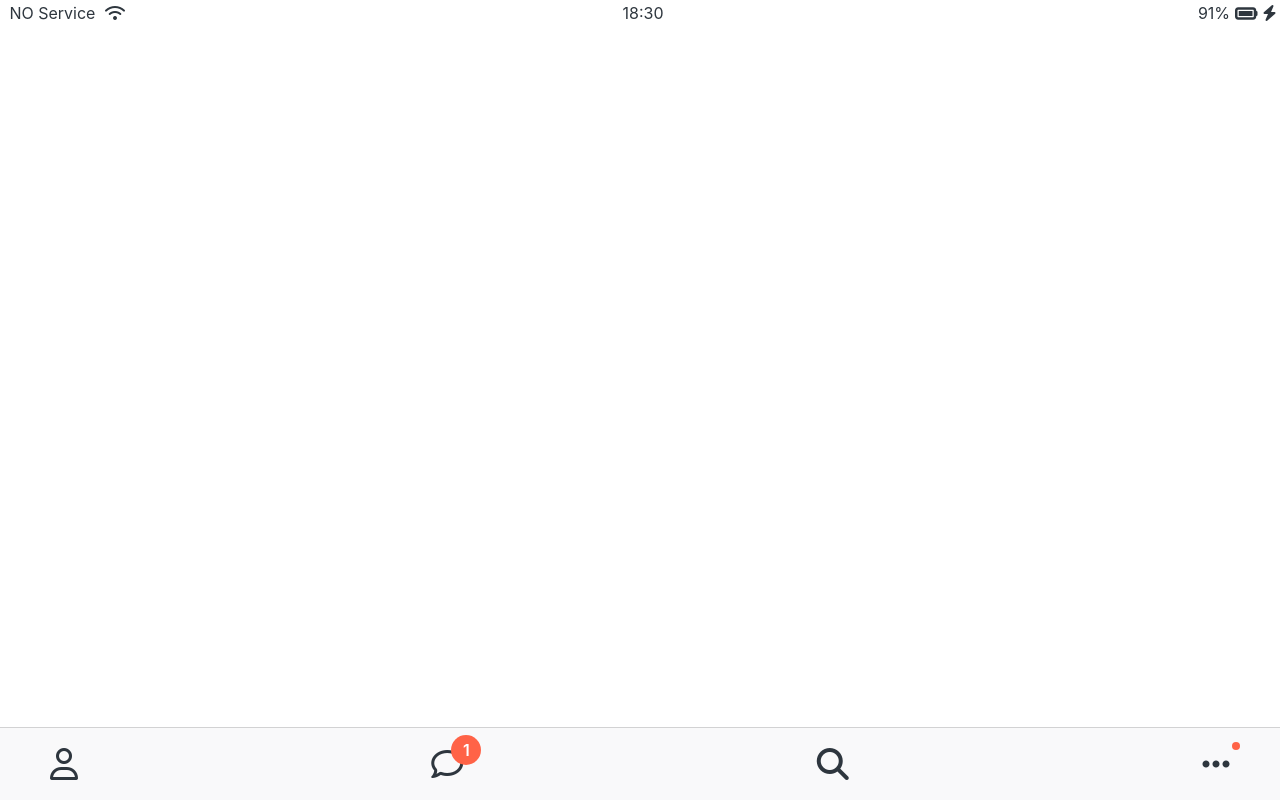
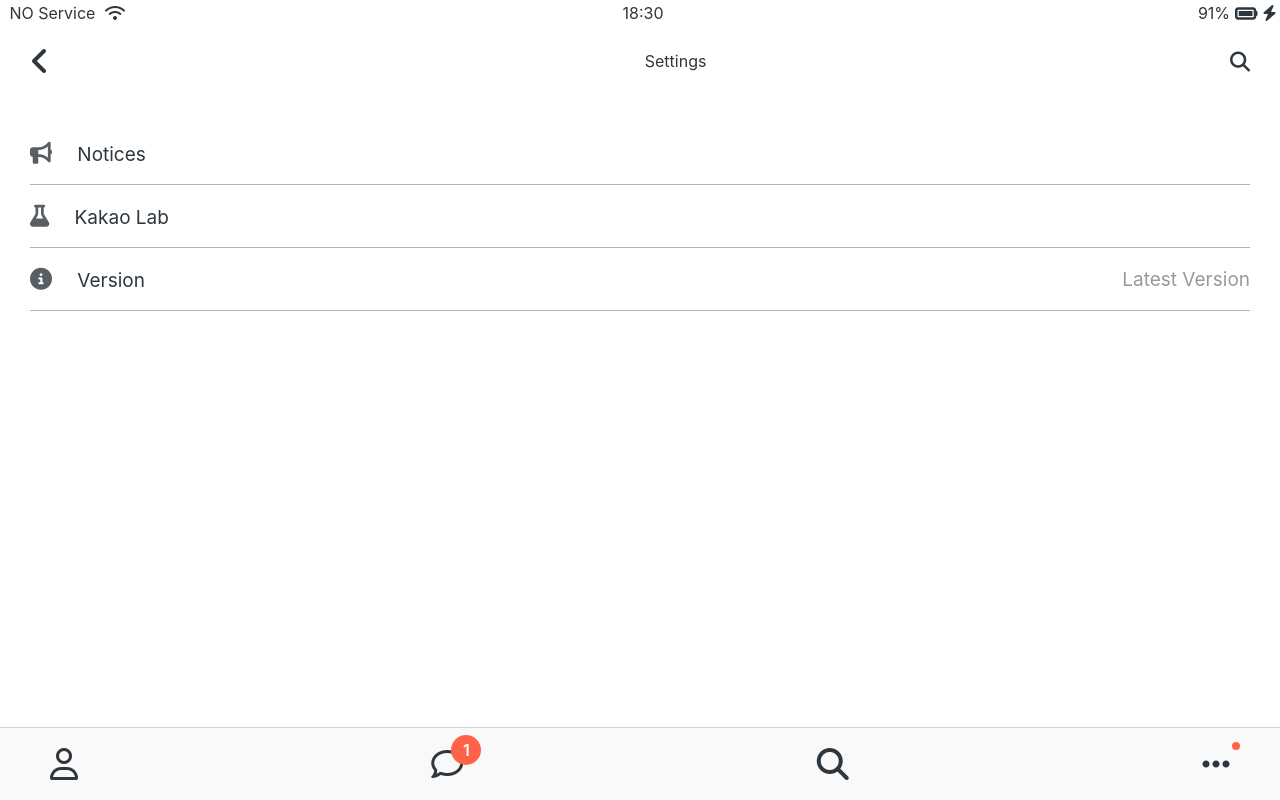
Before and after one commit to pangkyu/kakao-clonesite-2021, a plain HTML site: page settings.html in a window 1280 px wide. Drawn offline with Linux system fonts and the light colour scheme.

Commit message:
Update settings.html

```diff
--- a/settings.html
+++ b/settings.html
@@ -1,66 +1,101 @@
 <!DOCTYPE html>
 <html lang="en">
+
 <head>
-    <link rel="stylesheet" href="css/styles.css"/>
+    <link rel="stylesheet" href="css/styles.css" />
     <meta charset="UTF-8">
     <meta name="viewport" content="width=device-width, initial-scale=1.0">
     <title>settings</title>
 </head>
+
 <body>
-    <div class = "status-bar"> <!-- 카카오톡의 헤더 부분을 담당-->
-        <div class = "status-bar__column">
+    <div class="status-bar">
+        <!-- 카카오톡의 헤더 부분을 담당-->
+        <div class="status-bar__column">
             <span>NO Service</span>
-            <i class = "fas fa-wifi"></i>
+            <i class="fas fa-wifi"></i>
         </div>
-        <div class = "status-bar__column">
+        <div class="status-bar__column">
             <span>18:30</span>
         </div>
-        <div class = "status-bar__column">
+        <div class="status-bar__column">
             <span>91%</span>
-            <i class = "fas fa-battery-full fa-lg"></i>
-            <i class = "fas fa-bolt"></i>
+            <i class="fas fa-battery-full fa-lg"></i>
+            <i class="fas fa-bolt"></i>
         </div>
     </div>
 
 
+    <header class="alt-header">
+        <div class="alt-header__column">
+            <a href = "more.html">
+                <i class="fas fa-angle-left fa-2x"></i>
+            </a>
+        </div>
+        <div class="alt-header__column">
+            <h1 class="alt-header__column">Settings</h1>
+        </div>
+        <div class="alt-header__column">
+            <i class="fas fa-search fa-lg"></i>
+        </div>
+    </header>
 
 
-
-    <main class = "main-screen ">
-
+    <main class="main-screen ">
+        <ul class="settings-list">
+            <li class="settings__setting">
+                <div class="settings__setting-column">
+                    <i class="fas fa-bullhorn"></i>
+                    <span>Notices</span>
+                </div>
+                <div class="settings__setting-column"></div>
+            </li>
+            <li class="settings__setting">
+                <div class="settings__setting-column">
+                    <i class="fas fa-flask"></i>
+                    <span>Kakao Lab</span>
+                </div>
+                <div class="settings__setting-column"></div>
+            </li>
+            <li class="settings__setting">
+                <div class="settings__setting-column">
+                    <i class="fas fa-info-circle"></i>
+                    <span>Version</span>
+                </div>
+                <div class="settings__setting-column">Latest Version</div>
+            </li>
+        </ul>
     </main>
 
-    <nav class = "nav">
-        <ul class = "nav__list">
-            <li class = "nav__btn">
-                <a class = "nav__link" href = "friends.html">
-                    <i class = "far fa-user fa-2x"></i>
+    <nav class="nav">
+        <ul class="nav__list">
+            <li class="nav__btn">
+                <a class="nav__link" href="friends.html">
+                    <i class="far fa-user fa-2x"></i>
                 </a>
             </li>
-            <li class = "nav__btn">
-                <a class = "nav__link" href = "chats.html">
-                   <span class = "nav__notification badge">1</span>
-                   <i class = "far fa-comment fa-2x"></i>
+            <li class="nav__btn">
+                <a class="nav__link" href="chats.html">
+                    <span class="nav__notification badge">1</span>
+                    <i class="far fa-comment fa-2x"></i>
                 </a>
             </li>
-            <li class = "nav__btn">
-                <a class = "nav__link" href = "find.html">
-                    <i class = "fas fa-search fa-2x"></i>
+            <li class="nav__btn">
+                <a class="nav__link" href="find.html">
+                    <i class="fas fa-search fa-2x"></i>
                 </a>
             </li>
-            <li class = "nav__btn">
-                <a class = "nav__link" href = "more.html">
-                    <span class = "nav__detail"></span>
-                    <i class = "fas fa-ellipsis-h fa-2x"></i>
+            <li class="nav__btn">
+                <a class="nav__link" href="more.html">
+                    <span class="nav__detail"></span>
+                    <i class="fas fa-ellipsis-h fa-2x"></i>
                 </a>
             </li>
         </ul>
     </nav>
 
 
-    <script
-      src="https://kit.fontawesome.com/6478f529f2.js"
-      crossorigin="anonymous"
-    ></script>
+    <script src="https://kit.fontawesome.com/6478f529f2.js" crossorigin="anonymous"></script>
 </body>
+
 </html>
```
